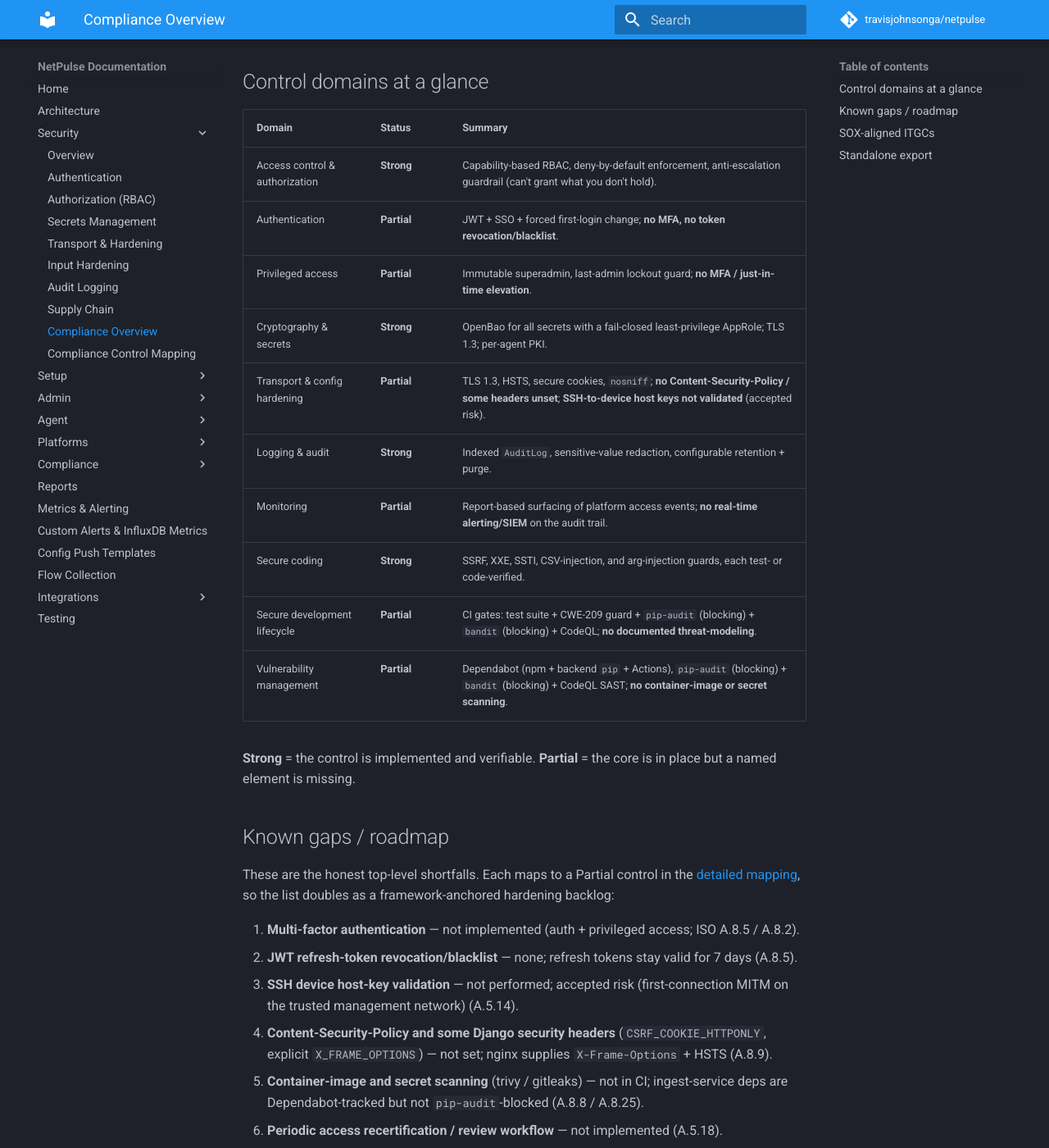
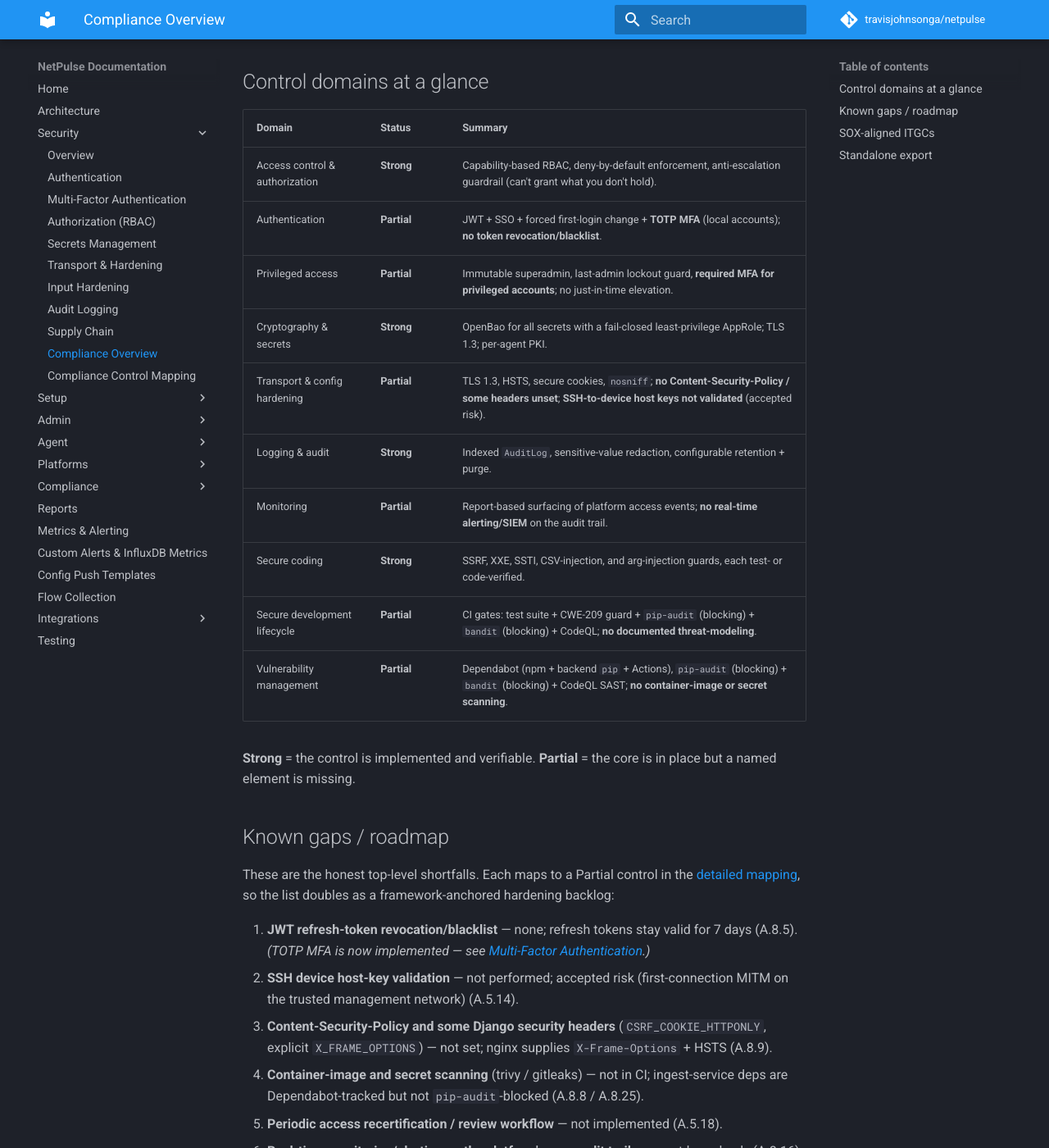
Before and after one commit to travisjohnsonga/netpulse, an MkDocs documentation site: the page built from docs/security/compliance-overview.md, in a window 1280 px wide and 1400 px high, scrolled down 307 px. Shown: the whole window at 82% size. Built offline with MkDocs 1.6.1 and Material for MkDocs 9.7.7, drawn with Linux system fonts in a browser that asks for light colours; comment, search, counter and statistics services are not loaded.

Commit message:
fix(mfa): drop SessionAuthentication from pre-JWT MFA endpoints (CSRF) + docs
Forced enrollment was broken: the MFA setup/confirm + challenge-redemption
endpoints carry no Bearer JWT (the user holds the X-MFA-Enrollment-Token /
challenge token), so DRF auth fell through to SessionAuthentication, which
enforces CSRF when an authenticated session cookie is present — and CSRF failed
(CSRF_TRUSTED_ORIGINS empty). The SimpleJWT token endpoints avoid this by running
no authenticators (TokenViewBase: authentication_classes = ()).

Fix (apps/core/mfa_views.py):
- MFASetupView / MFAConfirmView → authentication_classes = [JWTAuthentication]
  (voluntary path keeps its Bearer; forced path uses the header token; no Session
  → no CSRF). The in-view enrollment-token gate (_resolve_enrolling_user) is
  unchanged — this removes CSRF, NOT the auth gate.
- MFATokenView → authentication_classes = [] (purely pre-JWT, like the token
  endpoints; validates the challenge_token in-view).
Disable/status/admin-reset are JWT (IsAuthenticated) and unaffected.

Tests (tests/test_mfa.py, +5): setup/confirm + challenge succeed with an
authenticated session present AND CSRF enforced but only the header token (no
Bearer, no CSRF token) — proving the CSRF path is gone; setup still rejects
no/invalid enrollment token under CSRF; voluntary enroll works under CSRF with a
JWT; an assertion that SessionAuthentication is absent from all three views.
Full suite 2284 passed / 0 failed.

Docs (the fixed, working flow):
- .env.example: documented MFA section (MFA_REQUIRED_FOR_CAPABILITIES,
  MFA_REQUIRED_FOR_ALL_LOCAL, MFA_ISSUER, MFA_INTERMEDIATE_TOKEN_TTL_S,
  MFA_RECOVERY_CODE_COUNT) + clarified CSRF_TRUSTED_ORIGINS (needs the real
  production origin; MFA endpoints don't depend on it).
- New docs/security/mfa.md operator guide (enrollment, required/forced MFA, admin
  reset, the console break-glass reset_mfa command) wired into the Security nav.
- Cross-linked from authentication.md; corrected the compliance A.8.5/A.8.2 rows
  + named-absent list + overview (MFA is now implemented, not a gap) and
  regenerated the standalone compliance .docx. mkdocs --strict clean.

CSRF_TRUSTED_ORIGINS is empty on the lab; production should set it to the real
origin for the web app generally (session/admin/SSO POSTs) — independent of MFA.

Co-Authored-By: Claude Opus 4.8 (1M context) <noreply@anthropic.com>

```diff
--- a/docs/security/compliance-overview.md
+++ b/docs/security/compliance-overview.md
@@ -14,8 +14,8 @@ not fully satisfied are shown as **Partial** or **Roadmap**, not inflated.
 | Domain | Status | Summary |
 |--------|--------|---------|
 | Access control & authorization | **Strong** | Capability-based RBAC, deny-by-default enforcement, anti-escalation guardrail (can't grant what you don't hold). |
-| Authentication | **Partial** | JWT + SSO + forced first-login change; **no MFA, no token revocation/blacklist**. |
-| Privileged access | **Partial** | Immutable superadmin, last-admin lockout guard; **no MFA / just-in-time elevation**. |
+| Authentication | **Partial** | JWT + SSO + forced first-login change + **TOTP MFA** (local accounts); **no token revocation/blacklist**. |
+| Privileged access | **Partial** | Immutable superadmin, last-admin lockout guard, **required MFA for privileged accounts**; no just-in-time elevation. |
 | Cryptography & secrets | **Strong** | OpenBao for all secrets with a fail-closed least-privilege AppRole; TLS 1.3; per-agent PKI. |
 | Transport & config hardening | **Partial** | TLS 1.3, HSTS, secure cookies, `nosniff`; **no Content-Security-Policy / some headers unset**; **SSH-to-device host keys not validated** (accepted risk). |
 | Logging & audit | **Strong** | Indexed `AuditLog`, sensitive-value redaction, configurable retention + purge. |
@@ -33,14 +33,13 @@ These are the honest top-level shortfalls. Each maps to a Partial control in the
 [detailed mapping](compliance-mapping.md), so the list doubles as a
 framework-anchored hardening backlog:
 
-1. **Multi-factor authentication** — not implemented (auth + privileged access; ISO A.8.5 / A.8.2).
-2. **JWT refresh-token revocation/blacklist** — none; refresh tokens stay valid for 7 days (A.8.5).
-3. **SSH device host-key validation** — not performed; accepted risk (first-connection MITM on the trusted management network) (A.5.14).
-4. **Content-Security-Policy and some Django security headers** (`CSRF_COOKIE_HTTPONLY`, explicit `X_FRAME_OPTIONS`) — not set; nginx supplies `X-Frame-Options` + HSTS (A.8.9).
-5. **Container-image and secret scanning** (trivy / gitleaks) — not in CI; ingest-service deps are Dependabot-tracked but not `pip-audit`-blocked (A.8.8 / A.8.25).
-6. **Periodic access recertification / review workflow** — not implemented (A.5.18).
-7. **Real-time monitoring/alerting on the platform's own audit trail** — report-based only (A.8.16).
-8. **Privileged-session recording / just-in-time elevation** — not implemented (A.8.2).
+1. **JWT refresh-token revocation/blacklist** — none; refresh tokens stay valid for 7 days (A.8.5). *(TOTP MFA is now implemented — see [Multi-Factor Authentication](mfa.md).)*
+2. **SSH device host-key validation** — not performed; accepted risk (first-connection MITM on the trusted management network) (A.5.14).
+3. **Content-Security-Policy and some Django security headers** (`CSRF_COOKIE_HTTPONLY`, explicit `X_FRAME_OPTIONS`) — not set; nginx supplies `X-Frame-Options` + HSTS (A.8.9).
+4. **Container-image and secret scanning** (trivy / gitleaks) — not in CI; ingest-service deps are Dependabot-tracked but not `pip-audit`-blocked (A.8.8 / A.8.25).
+5. **Periodic access recertification / review workflow** — not implemented (A.5.18).
+6. **Real-time monitoring/alerting on the platform's own audit trail** — report-based only (A.8.16).
+7. **Privileged-session recording / just-in-time elevation** — not implemented (A.8.2).
 
 ## SOX-aligned ITGCs
 
--- a/mkdocs.yml
+++ b/mkdocs.yml
@@ -17,6 +17,7 @@ nav:
   - Security:
     - Overview: security/overview.md
     - Authentication: security/authentication.md
+    - Multi-Factor Authentication: security/mfa.md
     - Authorization (RBAC): security/authorization.md
     - Secrets Management: security/secrets.md
     - Transport & Hardening: security/transport-and-hardening.md
```
Also changed, not shown: docs/security/authentication.md (+4 -0 lines), docs/security/compliance-mapping.md (+9 -8 lines), docs/security/mfa.md (added, +106 -0 lines), 4 other files.
